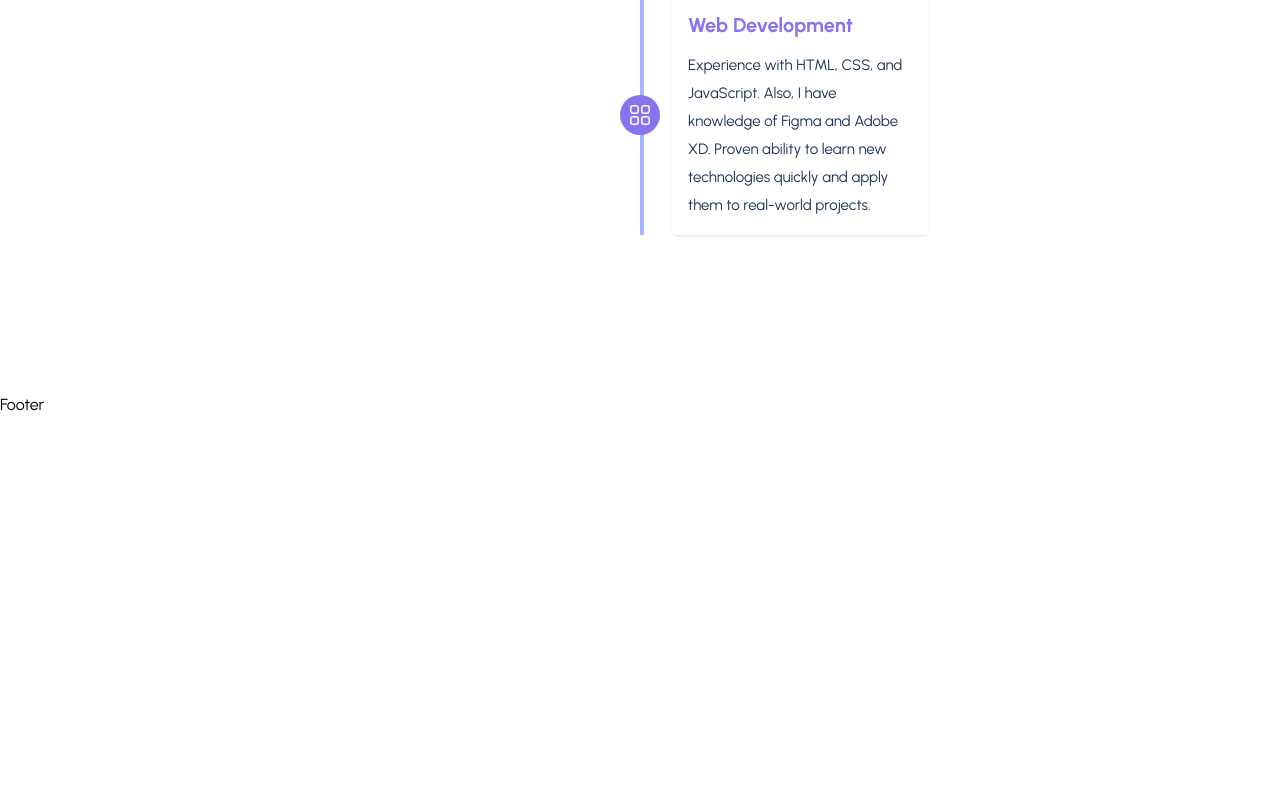
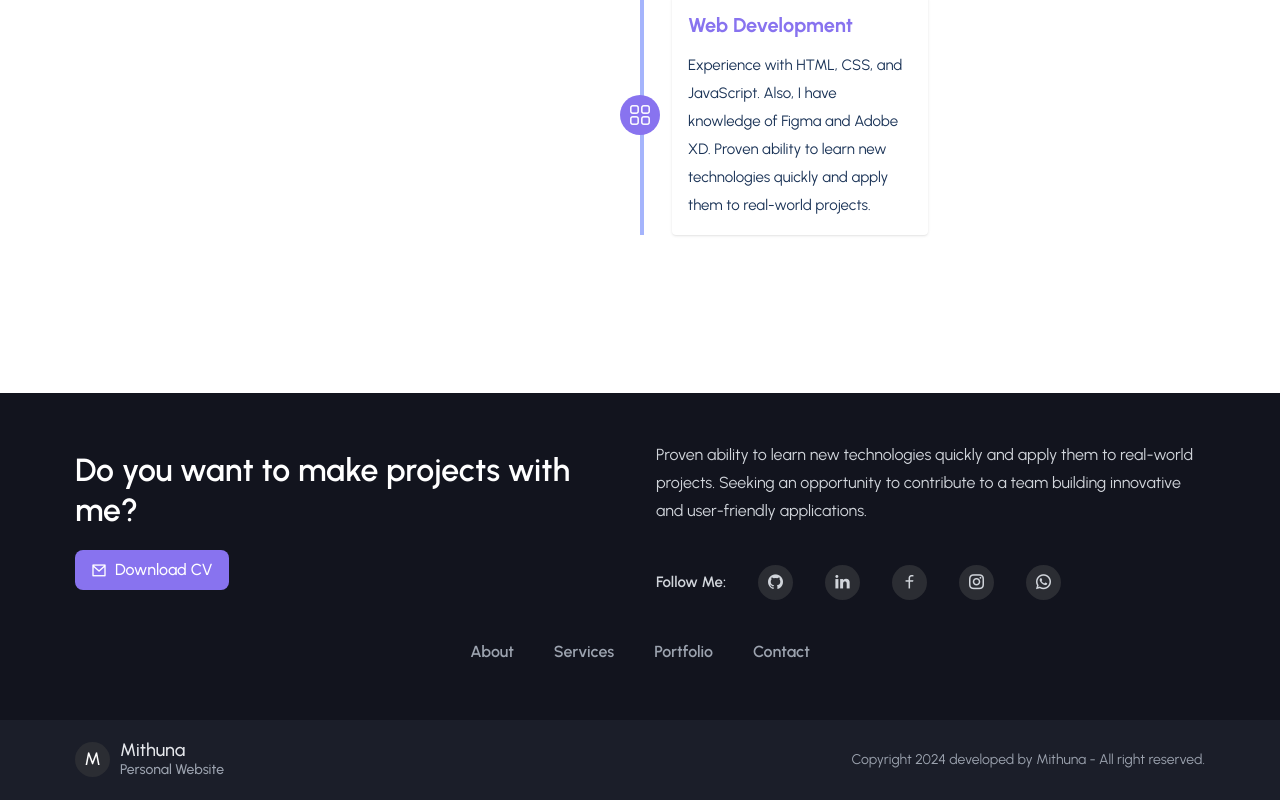
Before and after one commit to MithuChandran/portfolio-react, a React (Create React App) app: page / in a window 1280 px wide. Shown: the part 1898-2698 px from the top of the page. Before the commit the page ends 2315 px from the top, so only its background shows below. Built offline with nearby package versions, Linux system fonts and the light colour scheme.

Commit message:
Update Footer component with additional content and styling

```diff
--- a/src/components/Footer/Footer.jsx
+++ b/src/components/Footer/Footer.jsx
@@ -1,7 +1,134 @@
 import React from "react";
 
 const Footer = () => {
-  return <div>Footer</div>;
+  const year = new Date().getFullYear();
+
+  return (
+    <footer className="bg-[#12141e] pt-12">
+      {/* =============== footer top section===============*/}
+      <div className="container">
+        <div className="sm:flex items-center justify-between md:gap-8">
+          <div className="w-full sm:w-1/2">
+            <h2 className="text-[26px] leading-10 text-white font-[600] mb-5 md:text-[2rem]">
+              Do you want to make projects with me?
+            </h2>
+            <a href="#contact">
+              <button className="bg-primaryColor text-white font-[500] flex items-center gap-2 hover:bg-smallTextColor ease-in duration-300 py-2 px-4 rounded-[8px]">
+                <i class="ri-mail-line"></i> Download CV
+              </button>
+            </a>
+          </div>
+
+          <div className="w-full sm:w-1/2">
+            <p className="text-gray-300 leading-7 mt-4 sm:mt-0">
+              Proven ability to learn new technologies quickly and apply them to
+              real-world projects. Seeking an opportunity to contribute to a
+              team building innovative and user-friendly applications.
+            </p>
+            <div className="flex items-center gap-4 flex-wrap md:gap-8 mt-10">
+              <span className="text-gray-300 font-[600] text-[15px]">
+                Follow Me:
+              </span>
+              <span className="w-[35px] h-[35px] bg-[#2b2d33] p-1 rounded-[50px] cursor-pointer text-center">
+                <a
+                  href="#github"
+                  className="text-gray-300 font-[500] text-[18px]"
+                >
+                  <i class="ri-github-fill"></i>
+                </a>
+              </span>
+              <span className="w-[35px] h-[35px] bg-[#2b2d33] p-1 rounded-[50px] cursor-pointer text-center">
+                <a
+                  href="#linkedin"
+                  className="text-gray-300 font-[500] text-[18px]"
+                >
+                  <i class="ri-linkedin-fill"></i>
+                </a>
+              </span>
+              <span className="w-[35px] h-[35px] bg-[#2b2d33] p-1 rounded-[50px] cursor-pointer text-center">
+                <a
+                  href="#facebook"
+                  className="text-gray-300 font-[500] text-[18px]"
+                >
+                  <i class="ri-facebook-line"></i>
+                </a>
+              </span>
+              <span className="w-[35px] h-[35px] bg-[#2b2d33] p-1 rounded-[50px] cursor-pointer text-center">
+                <a
+                  href="#instagram"
+                  className="text-gray-300 font-[500] text-[18px]"
+                >
+                  <i class="ri-instagram-line"></i>
+                </a>
+              </span>
+              <span className="w-[35px] h-[35px] bg-[#2b2d33] p-1 rounded-[50px] cursor-pointer text-center">
+                <a
+                  href="#whatapp"
+                  className="text-gray-300 font-[500] text-[18px]"
+                >
+                  <i class="ri-whatsapp-line"></i>
+                </a>
+              </span>
+            </div>
+          </div>
+        </div>
+        <div>
+          <ul className="flex items-center justify-center gap-10 mt-10">
+            <li>
+              <a className="text-gray-400 font-[600]" href="#about">
+                About
+              </a>
+            </li>
+            <li>
+              <a className="text-gray-400 font-[600]" href="#services">
+                Services
+              </a>
+            </li>
+            <li>
+              <a className="text-gray-400 font-[600]" href="#portfolio">
+                Portfolio
+              </a>
+            </li>
+            <li>
+              <a className="text-gray-400 font-[600]" href="#contact">
+                Contact
+              </a>
+            </li>
+          </ul>
+        </div>
+      </div>
+      {/* =============== footer top end===============*/}
+      {/* =============== footer bottom===============*/}
+      <div className="bg-[#1b1e29] py-5 mt-14">
+        <div className="container">
+          <div className="flex items-center justify-center sm:justify-between">
+            <div className="hidden sm:block">
+              <div className="flex items-center gap-[10px]">
+                <span className="w-[35px] h-[35px] rounded-full bg-[#2b2d33] text-white font-[500] text-[18px] flex items-center justify-center">
+                  M
+                </span>
+                <div className="leading-[20px]">
+                  <h2 className="text-gray-200 font-[500] text-[18px]">
+                    Mithuna
+                  </h2>
+                  <p className="text-gray-400 text-[14px] font-[500]">
+                    Personal Website
+                  </p>
+                </div>
+              </div>
+            </div>
+
+            <div>
+              <p className="text-gray-400 text-[14px]">
+                Copyright {year} developed by Mithuna - All right reserved.
+              </p>
+            </div>
+          </div>
+        </div>
+      </div>
+      {/* =============== footer bottom end===============*/}
+    </footer>
+  );
 };
 
 export default Footer;
```
